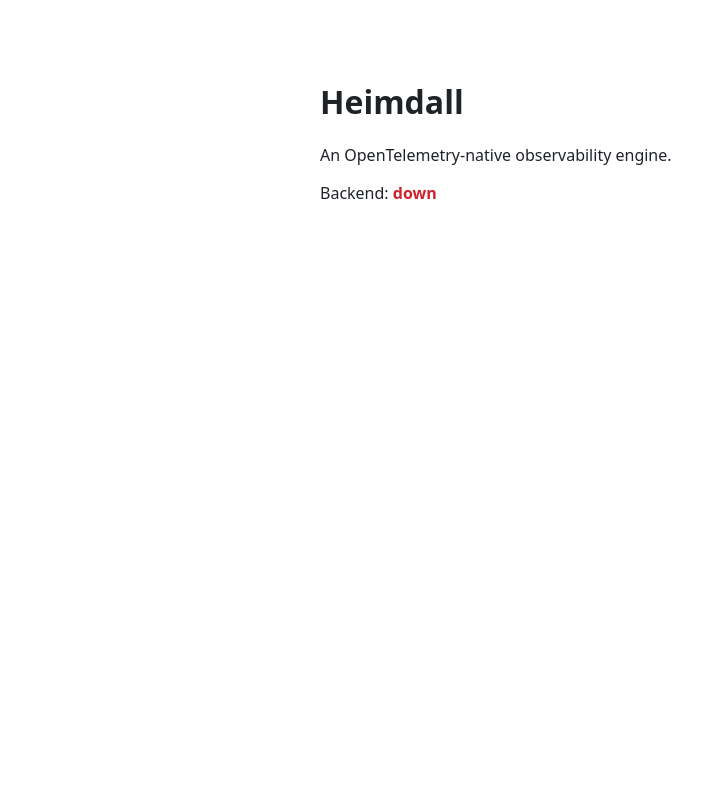
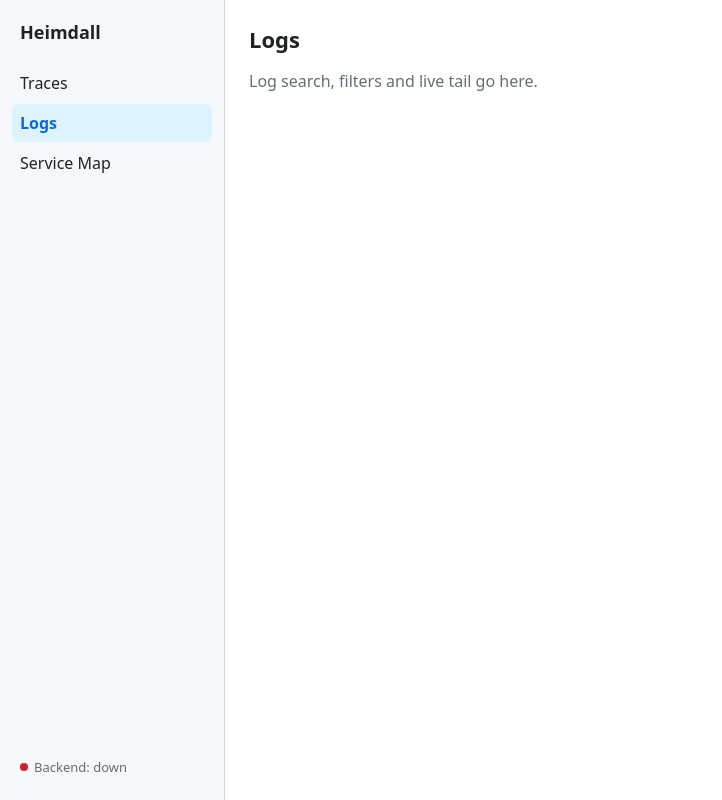
Before and after one commit to shashankcods/Heimdall-CodeSangam-2026, a React (Vite) app in the folder frontend/: page /logs in a window 1280 px wide. Shown: the whole page, without its empty margins (0-722 px from the left). Built offline with nearby package versions, Linux system fonts and the light colour scheme; no server answers.

Commit message:
Add app shell with sidebar and routing for Traces, Logs, Service Map

```diff
--- a/frontend/package.json
+++ b/frontend/package.json
@@ -11,7 +11,8 @@
   },
   "dependencies": {
     "react": "^19.1.0",
-    "react-dom": "^19.1.0"
+    "react-dom": "^19.1.0",
+    "react-router": "^7.18.4"
   },
   "devDependencies": {
     "@types/node": "^22.15.0",
--- a/frontend/src/App.tsx
+++ b/frontend/src/App.tsx
@@ -1,26 +1,20 @@
-import { useEffect, useState } from 'react'
+import { Navigate, Route, Routes } from 'react-router'
+import Layout from './components/Layout'
+import TracesPage from './pages/TracesPage'
+import LogsPage from './pages/LogsPage'
+import ServiceMapPage from './pages/ServiceMapPage'
 
-type Health = 'checking' | 'ok' | 'down'
-
-// Placeholder page. Calls GET /api/health through the Vite proxy to prove
-// the frontend can reach the backend. Replaced by the app shell in the next task.
+// URL -> page. Every page renders inside Layout (the sidebar), at its <Outlet />.
 export default function App() {
-  const [health, setHealth] = useState<Health>('checking')
-
-  useEffect(() => {
-    fetch('/api/health')
-      .then((res) => res.json())
-      .then((data: { status: string }) => setHealth(data.status === 'ok' ? 'ok' : 'down'))
-      .catch(() => setHealth('down'))
-  }, [])
-
   return (
-    <main className="placeholder">
-      <h1>Heimdall</h1>
-      <p>An OpenTelemetry-native observability engine.</p>
-      <p>
-        Backend: <strong className={`health health-${health}`}>{health}</strong>
-      </p>
-    </main>
+    <Routes>
+      <Route element={<Layout />}>
+        <Route path="/" element={<Navigate to="/traces" replace />} />
+        <Route path="/traces" element={<TracesPage />} />
+        <Route path="/logs" element={<LogsPage />} />
+        <Route path="/service-map" element={<ServiceMapPage />} />
+        <Route path="*" element={<p className="page">Page not found.</p>} />
+      </Route>
+    </Routes>
   )
 }
--- /dev/null
+++ b/frontend/src/components/BackendStatus.tsx
@@ -0,0 +1,31 @@
+import { useEffect, useState } from 'react'
+
+type Health = 'checking' | 'ok' | 'down'
+
+const POLL_MS = 5000
+
+// Small dot in the sidebar showing whether GET /api/health answers.
+// Re-checks every few seconds so it turns green once the backend starts.
+export default function BackendStatus() {
+  const [health, setHealth] = useState<Health>('checking')
+
+  useEffect(() => {
+    const check = () =>
+      fetch('/api/health')
+        .then((res) => res.json())
+        .then((data: { status: string }) => setHealth(data.status === 'ok' ? 'ok' : 'down'))
+        .catch(() => setHealth('down'))
+
+    check()
+    const timer = setInterval(check, POLL_MS)
+    // Cleanup: stop the timer when this component leaves the screen.
+    return () => clearInterval(timer)
+  }, [])
+
+  return (
+    <div className="backend-status">
+      <span className={`dot dot-${health}`} />
+      Backend: {health}
+    </div>
+  )
+}
--- /dev/null
+++ b/frontend/src/components/Layout.tsx
@@ -0,0 +1,31 @@
+import { NavLink, Outlet } from 'react-router'
+import BackendStatus from './BackendStatus'
+
+const NAV_ITEMS = [
+  { to: '/traces', label: 'Traces' },
+  { to: '/logs', label: 'Logs' },
+  { to: '/service-map', label: 'Service Map' },
+]
+
+// App shell: sidebar on the left, the current page on the right.
+export default function Layout() {
+  return (
+    <div className="shell">
+      <aside className="sidebar">
+        <div className="brand">Heimdall</div>
+        <nav>
+          {NAV_ITEMS.map((item) => (
+            // NavLink adds the "active" class when its URL is the current one.
+            <NavLink key={item.to} to={item.to} className="nav-link">
+              {item.label}
+            </NavLink>
+          ))}
+        </nav>
+        <BackendStatus />
+      </aside>
+      <main className="content">
+        <Outlet />
+      </main>
+    </div>
+  )
+}
--- a/frontend/src/index.css
+++ b/frontend/src/index.css
@@ -2,18 +2,100 @@
   font-family: system-ui, -apple-system, 'Segoe UI', Roboto, sans-serif;
   color: #1f2328;
   background: #ffffff;
+
+  --sidebar-bg: #f6f8fa;
+  --border: #d0d7de;
+  --muted: #656d76;
+  --accent: #0969da;
+  --ok: #1a7f37;
+  --down: #cf222e;
+  --checking: #9a6700;
 }
 
 body {
   margin: 0;
 }
 
-.placeholder {
-  max-width: 640px;
-  margin: 80px auto;
-  padding: 0 16px;
+/* App shell: fixed-width sidebar + page area */
+.shell {
+  display: flex;
+  min-height: 100vh;
 }
 
-.health-ok { color: #1a7f37; }
-.health-down { color: #cf222e; }
-.health-checking { color: #9a6700; }
+.sidebar {
+  width: 200px;
+  flex-shrink: 0;
+  display: flex;
+  flex-direction: column;
+  gap: 4px;
+  padding: 16px 12px;
+  background: var(--sidebar-bg);
+  border-right: 1px solid var(--border);
+}
+
+.brand {
+  font-weight: 700;
+  font-size: 18px;
+  padding: 4px 8px 16px;
+}
+
+.sidebar nav {
+  display: flex;
+  flex-direction: column;
+  gap: 2px;
+}
+
+.nav-link {
+  padding: 8px;
+  border-radius: 6px;
+  color: inherit;
+  text-decoration: none;
+}
+
+.nav-link:hover {
+  background: #eaeef2;
+}
+
+.nav-link.active {
+  background: #ddf4ff;
+  color: var(--accent);
+  font-weight: 600;
+}
+
+.backend-status {
+  margin-top: auto;
+  padding: 8px;
+  font-size: 13px;
+  color: var(--muted);
+  display: flex;
+  align-items: center;
+  gap: 6px;
+}
+
+.dot {
+  width: 8px;
+  height: 8px;
+  border-radius: 50%;
+}
+
+.dot-ok { background: var(--ok); }
+.dot-down { background: var(--down); }
+.dot-checking { background: var(--checking); }
+
+.content {
+  flex: 1;
+  min-width: 0;
+}
+
+.page {
+  padding: 24px;
+}
+
+.page h1 {
+  margin: 0 0 8px;
+  font-size: 22px;
+}
+
+.muted {
+  color: var(--muted);
+}
--- a/frontend/src/main.tsx
+++ b/frontend/src/main.tsx
@@ -1,10 +1,14 @@
 import { StrictMode } from 'react'
 import { createRoot } from 'react-dom/client'
+import { BrowserRouter } from 'react-router'
 import App from './App'
 import './index.css'
 
+// BrowserRouter watches the URL so <Routes> inside App can pick a page.
 createRoot(document.getElementById('root')!).render(
   <StrictMode>
-    <App />
+    <BrowserRouter>
+      <App />
+    </BrowserRouter>
   </StrictMode>,
 )
--- /dev/null
+++ b/frontend/src/pages/LogsPage.tsx
@@ -0,0 +1,8 @@
+export default function LogsPage() {
+  return (
+    <section className="page">
+      <h1>Logs</h1>
+      <p className="muted">Log search, filters and live tail go here.</p>
+    </section>
+  )
+}
--- /dev/null
+++ b/frontend/src/pages/ServiceMapPage.tsx
@@ -0,0 +1,8 @@
+export default function ServiceMapPage() {
+  return (
+    <section className="page">
+      <h1>Service Map</h1>
+      <p className="muted">Service-to-service graph goes here.</p>
+    </section>
+  )
+}
--- /dev/null
+++ b/frontend/src/pages/TracesPage.tsx
@@ -0,0 +1,8 @@
+export default function TracesPage() {
+  return (
+    <section className="page">
+      <h1>Traces</h1>
+      <p className="muted">Trace list and waterfall go here.</p>
+    </section>
+  )
+}
```
Also changed, not shown: 1 other file (tests, documents, lock files or other folders).
